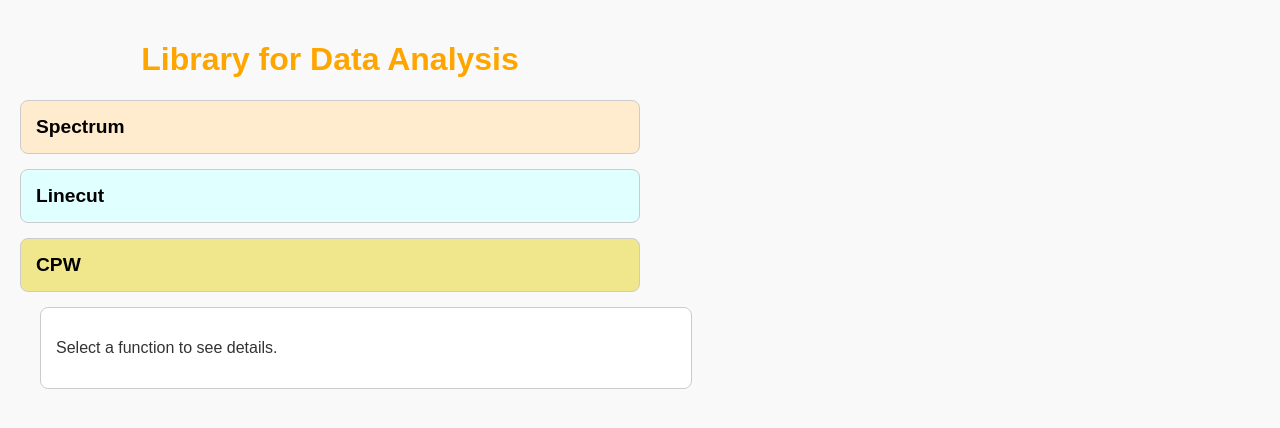
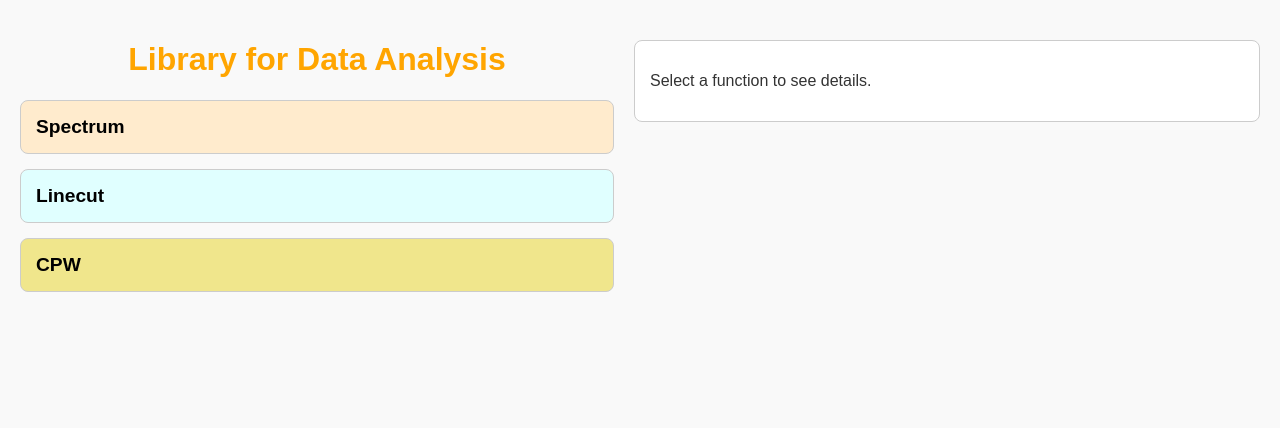
Before and after one commit to SinaMehboodi/Repos_GitHub, a plain HTML site: page index.html in a window 1280 px wide. Drawn offline with Linux system fonts and the light colour scheme.

Commit message:
Update index.html

```diff
--- a/index.html
+++ b/index.html
@@ -12,7 +12,6 @@
             display: flex;
             justify-content: flex-start;
             align-items: flex-start;
-            flex-direction: column;
         }
 
         .left-section {
@@ -26,6 +25,7 @@
             border-radius: 8px;
             background-color: #fff;
             margin-left: 20px;
+            margin-top: 20px;
         }
 
         h1 {
```
